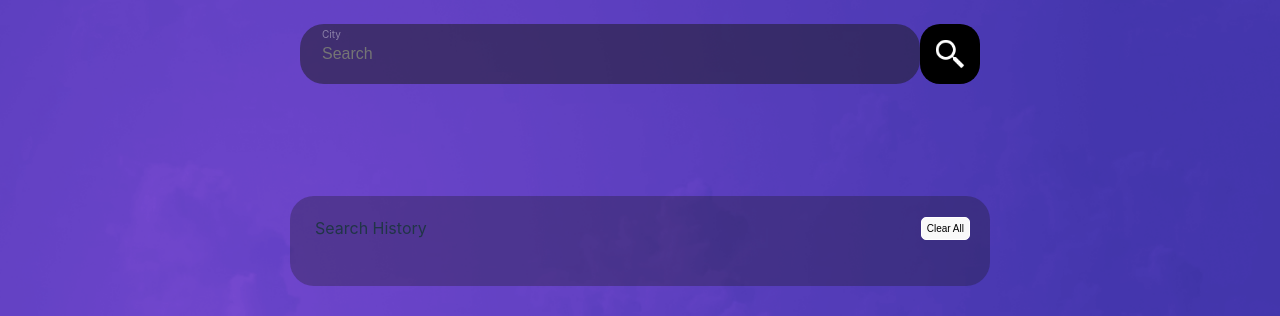
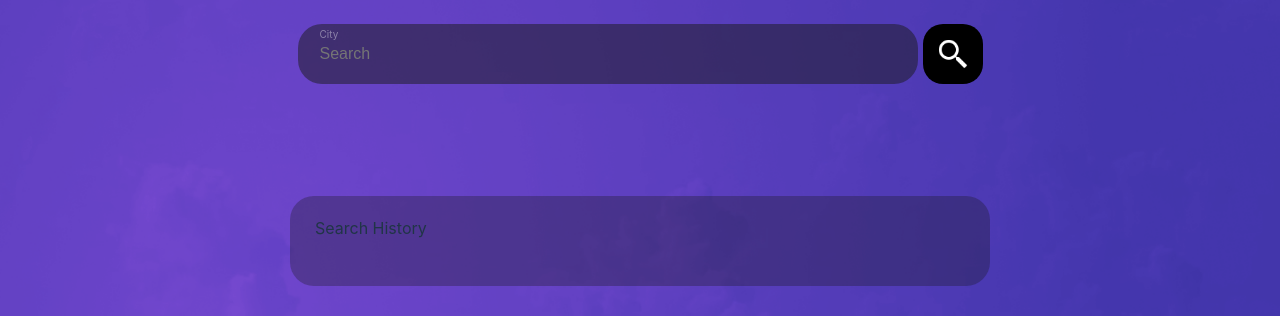
Before and after one commit to ChiaJunWei/simple_weather_page, a React (Vite) app: page / in a window 1280 px wide. Shown: the top 316 px of the page. Built offline with nearby package versions, Linux system fonts and the light colour scheme.

Commit message:
feature: loading spinner overlay

```diff
--- a/src/App/App.css
+++ b/src/App/App.css
@@ -1,9 +1,30 @@
+.page-wrapper {
+  display: grid;
+  grid-template-areas: "page";
+  height: 100vh;
+  width: 100%;
+}
+.loading-overlay {
+  grid-area: page;
+  display: flex;
+  align-items: center;
+  justify-content: center;
+  background-color: rgba(0, 0, 0, 0.5);
+  position: absolute;
+  top: 0;
+  left: 0;
+  width: 100%;
+  height: 100vh;
+  z-index: 2; /* Add a higher z-index to overlay */
+}
 .page-container {
+  grid-area: page;
   display: flex;
   align-items: center;
   flex-direction: column;
   height: 100vh;
   width: 100%;
+  z-index: 1;
 }
 .component-wrapper {
   width: 700px;
--- a/src/App/App.tsx
+++ b/src/App/App.tsx
@@ -9,17 +9,23 @@ import { AppDispatch } from "./store";
 import { addSearchHistory } from "../features/searchHistoryTable/searchHistorySlice";
 import WeatherWidget from "../shared/component/WeatherWidget/WeatherWidget";
 import dayjs from "dayjs";
+import LoadingOverlay from "../shared/component/LoadingOverlay/LoadingOverlay";
 
 function App() {
   const [searchTerm, setSearchTerm] = useState("");
   const [isError, setIsError] = useState(false);
-  // const [searchHistory, setSearchHistory] = useState<WeatherWidgetData[]>([]);
-  const [widgetData, setWidgetData] = useState<WeatherWidgetData>();
+  const [isLoading, setIsloading] = useState(false);
+  const [widgetData, setWidgetData] = useState<WeatherWidgetData | null>(null);
 
-  const handleSearch = async () => {
-    if (searchTerm.trim() !== "") {
+  const dispatch = useDispatch<AppDispatch>();
+
+  const handleSearch = async (searchItem: string) => {
+    window.scrollTo(0, 0);
+    if (searchItem.trim() !== "") {
       try {
-        const data = await getWeatherApi(searchTerm);
+        setIsloading(true);
+        const data = await getWeatherApi(searchItem);
+
         const widgetData: WeatherWidgetData = {
           temp: data.main.temp,
           temp_max: data.main.temp_max,
@@ -32,17 +38,18 @@ function App() {
           id: crypto.randomUUID(),
         };
         setWidgetData(widgetData);
-        // setSearchHistory((prevHistory) => [...prevHistory, widgetData]);
         dispatch(addSearchHistory(widgetData));
         setSearchTerm("");
       } catch (error) {
         setIsError(true);
+      } finally {
+        setIsloading(false);
       }
     }
   };
-  const dispatch = useDispatch<AppDispatch>();
 
   return (
+    <div className="page-wrapper">
       <div className="page-container">
         <div className="component-wrapper">
           <SearchBar
@@ -50,7 +57,7 @@ function App() {
             setSearchTerm={setSearchTerm}
             isError={isError}
             setIsError={setIsError}
-          handleSearch={handleSearch}
+            handleSearch={() => handleSearch(searchTerm)}
           />
 
           {widgetData ? (
@@ -58,16 +65,22 @@ function App() {
               <div className="weather-table-wrapper">
                 <WeatherWidget data={widgetData} />
                 <SearchHistoryComponent
-                handleSelect={(item) => setWidgetData(item)}
+                  handleSelect={(item) => handleSearch(item.city)}
+                  handleDeleteFromHistory={(item) => {
+                    (item === widgetData || item === null) &&
+                      setWidgetData(null);
+                  }}
                 />
               </div>
             </>
           ) : (
             <SearchHistoryComponent
-            handleSelect={(item) => setWidgetData(item)}
+              handleSelect={(item) => handleSearch(item.city)}
             />
           )}
         </div>
+      </div>
+      <div>{isLoading && <LoadingOverlay />}</div>
     </div>
   );
 }
--- a/src/features/searchHistoryTable/searchHistoryComponent.tsx
+++ b/src/features/searchHistoryTable/searchHistoryComponent.tsx
@@ -9,14 +9,15 @@ import { WeatherWidgetData } from "../../shared/typings";
 import "./searchHistoryComponent.css";
 import ConfirmModal from "../../shared/component/Modal/Modal";
 import { useCallback, useMemo, useState } from "react";
-import dayjs from "dayjs";
 
 interface SearchHistoryComponentProps {
   handleSelect: (item: WeatherWidgetData) => void;
+  handleDeleteFromHistory?: (item: WeatherWidgetData | null) => void;
 }
 
 const SearchHistoryComponent: React.FC<SearchHistoryComponentProps> = ({
   handleSelect,
+  handleDeleteFromHistory,
 }) => {
   const searchHistory = useSelector(
     (state: RootState) => state.searchHistory.history,
@@ -42,10 +43,16 @@ const SearchHistoryComponent: React.FC<SearchHistoryComponentProps> = ({
   }, [setModalState]);
 
   const handleConfirm = () => {
-    if (modalState.type === "delete" && modalState.selectedItem) {
+    if (
+      modalState.type === "delete" &&
+      modalState.selectedItem &&
+      modalState?.selectedItem !== undefined
+    ) {
       dispatch(deleteSearchHistory(modalState.selectedItem?.id ?? ""));
+      handleDeleteFromHistory?.(modalState?.selectedItem);
     } else if (modalState.type === "clearAll") {
       dispatch(deleteAllSearchHistory());
+      handleDeleteFromHistory?.(null);
     }
     setModalState({ type: null, selectedItem: null });
   };
@@ -73,9 +80,11 @@ const SearchHistoryComponent: React.FC<SearchHistoryComponentProps> = ({
     <div className="search-history-container">
       <div className="search-history-header">
         <div className="search-history-text">Search History</div>
-        <button className="clear-all-button" onClick={handleClearAll}>
-          Clear All
-        </button>
+        {searchHistoryList.length > 0 && (
+          <button className="clear-all-button" onClick={handleClearAll}>
+            Clear All
+          </button>
+        )}
       </div>
       {searchHistory.length > 0 && (
         <div className="search-history-list">{searchHistoryList}</div>
--- /dev/null
+++ b/src/shared/component/LoadingOverlay/LoadingOverlay.css
@@ -0,0 +1,19 @@
+.loading-spinner {
+  display: inline-block;
+  position: relative;
+  width: 24px;
+  height: 24px;
+  border: 4px solid #fff;
+  border-top: 4px solid #333;
+  border-radius: 50%;
+  animation: spin 1s linear infinite;
+}
+
+@keyframes spin {
+  0% {
+    transform: rotate(0deg);
+  }
+  100% {
+    transform: rotate(360deg);
+  }
+}
--- /dev/null
+++ b/src/shared/component/LoadingOverlay/LoadingOverlay.tsx
@@ -0,0 +1,13 @@
+import "./LoadingOverlay.css";
+
+const LoadingOverlay = () => {
+  return (
+    <div className="loading-overlay">
+      <div className="loading-spinner">
+        <div className="spinner"></div>
+      </div>
+    </div>
+  );
+};
+
+export default LoadingOverlay;
--- a/src/shared/component/SearchBar/SearchBar.css
+++ b/src/shared/component/SearchBar/SearchBar.css
@@ -7,6 +7,7 @@
   display: flex;
   width: 100%;
   justify-content: space-between;
+  gap: 5px;
 }
 .search-bar-container {
   width: 620px;
@@ -55,7 +56,7 @@
 }
 .error-message {
   color: white;
-  margin-left: 20px;
+  margin-left: 14px;
   margin-top: 10px;
   padding: 4px;
   border-radius: 4px;
```
Also changed, not shown: src/shared/component/SearchBar/SearchBar.tsx (+0 -44 lines). Lines whose indentation alone changed are shown as unchanged.
